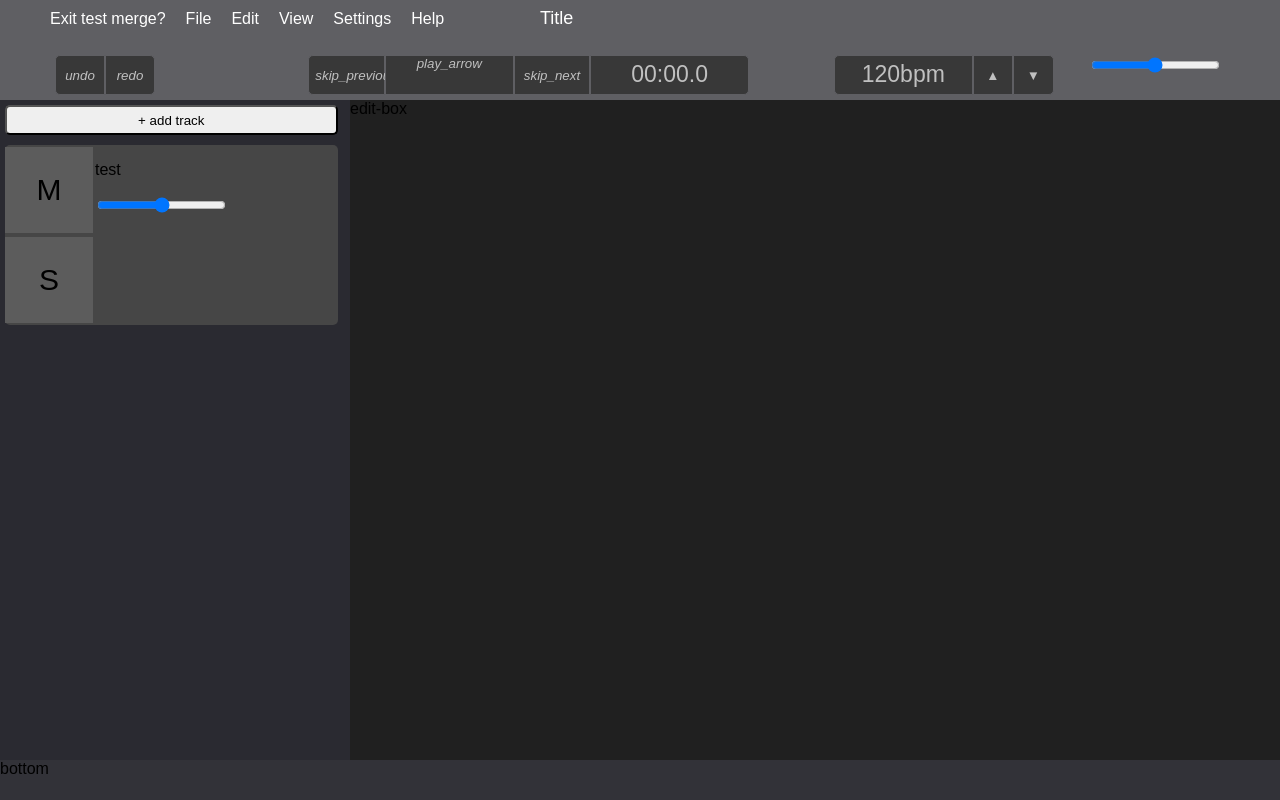
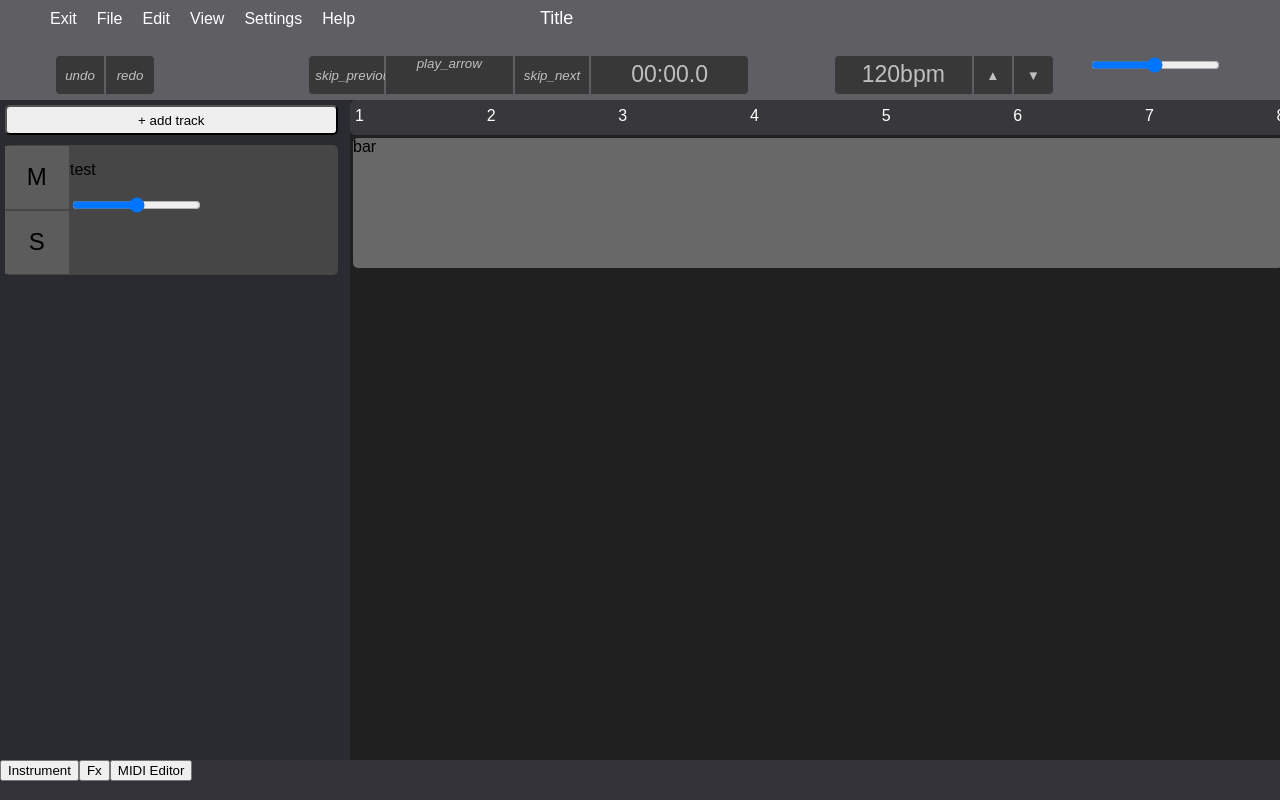
Before and after one commit to wusamzong/practice-git, a Vue app: page / in a window 1280 px wide. Both pictures are taken after a click on the button "+ add track". Built offline with nearby package versions, Linux system fonts and the light colour scheme; the HTML template or start-up script is replaced by a standard one.

Commit message:
將track的部分完成 以及Edit track的開啟視窗完成

```diff
--- a/src/App.vue
+++ b/src/App.vue
@@ -1,9 +1,9 @@
 <template>
   <div id="app">
-    <div class="layout">
+    <div class="layout" :class="[isEdit ? 'editTrack':'justTrack']">
       <div class="head-1">
         <ul>
-          <li>Exit test merge?</li>
+          <li>Exit</li>
           <li>File</li>
           <li>Edit</li>
           <li>View</li>
@@ -14,34 +14,53 @@
       </div>
 
       <div class="head-2">
-        <Head2 :BPM="BPM" :time="time"/>
+        <Head2 :BPM="BPM" :time="time" />
       </div>
 
-      <div class="side-box">
-        <button @click="track++" class="addButton">+ add track</button>
-        <Track v-for="num in trackIndex" :key="num"/>
+      <div class="track">
+
+        <div class="side-box">
+          <button @click="track++" class="addButton">+ add track</button>
+          <Track v-for="num in trackIndex" :key="num" />
+        </div>
+
+        <div class="track-box">
+          <div class="timeline">
+            <ul>
+              <li v-for="i in 16" :key="i">{{i}}</li>
+            </ul>
+          </div>
+          <TrackEdit v-for="num in trackIndex" :key="num" />
+        </div>
+
       </div>
 
-      <div class="edit-box">edit-box</div>
+      <div v-if="isEdit" class="Edit-box">Edit-box</div>
 
     </div>
 
-    <div class="bottom">bottom</div>
+    <div class="bottom">
+      <button @click="Ins=!Ins; edithandler()">Instrument</button>
+      <button @click="Fx=!Fx; edithandler()">Fx</button>
+      <button @click="MIDI=!MIDI; edithandler()">MIDI Editor</button>
+    </div>
   </div>
 </template>
 
 <script rel='stylesheet' href='https://cdnjs.cloudflare.com/ajax/libs/font-awesome/5.13.0/css/all.min.css'/>
 <script>
-import Track from '@/components/Track/index.vue'
-import Head2 from '@/components/Head2/index.vue'
+import Track from "@/components/Track/index.vue";
+import Head2 from "@/components/Head2/index.vue";
+import TrackEdit from "@/components/TrackEdit/index.vue";
 export default {
   name: "App",
-  components:{
+  components: {
     Track,
-    Head2
+    Head2,
+    TrackEdit
   },
-  computed:{
-    trackIndex(){
+  computed: {
+    trackIndex() {
       return this.track;
     }
   },
@@ -50,8 +69,17 @@ export default {
       hi: "hello",
       BPM: 120,
       time: "00:00.0",
-      track: 0
+      track: 0,
+      Ins: false,
+      Fx: false,
+      MIDI: false,
+      isEdit: false
     };
+  },
+  methods: {
+    edithandler() {
+      this.isEdit = !this.isEdit;
+    }
   }
 };
 </script>
@@ -69,13 +97,24 @@ body {
   height: 95vh;
   width: 100%;
   margin: 0 auto;
+}
+.justTrack {
   display: grid;
-  grid-template-columns: 350px auto;
   grid-template-rows: 50px 50px auto;
   grid-template-areas:
-    "head1 head1"
-    "head2 head2"
-    "sideBox editBox";
+    "head1"
+    "head2"
+    "track";
+  background: #666666;
+}
+.editTrack {
+  display: grid;
+  grid-template-rows: 50px 50px 300px auto;
+  grid-template-areas:
+    "head1"
+    "head2"
+    "track"
+    "editBox";
   background: #666666;
 }
 
@@ -104,24 +143,32 @@ body {
   color: white;
   text-align: center;
 }
-.head-2{
+.head-2 {
   grid-area: head2;
 }
-.leftRadius{
+.leftRadius {
   border-bottom-left-radius: 5px;
   border-top-left-radius: 5px;
-}.rightRadius{
+}
+.rightRadius {
   border-bottom-right-radius: 5px;
   border-top-right-radius: 5px;
 }
 
+.track{
+  grid-area: track;
+  display: grid;
+  grid-template-columns: 350px auto;
+  grid-template-areas: "sideBox trackBox";
+  overflow-y: auto;
+  overflow-x: hidden;
+}
 .side-box {
   grid-area: sideBox;
   background: #2a2a31;
-  overflow-y: auto;
-  overflow-x: hidden;
+
 }
-.addButton{
+.addButton {
   display: inline-block;
   margin: 5px;
   border-radius: 5px;
@@ -130,21 +177,51 @@ body {
 }
 ::-webkit-scrollbar {
   width: 5px;
+  height: 5px;
 }
 ::-webkit-scrollbar-track {
-      background-color: #858585;
+  background-color: #858585;
 } /* the new scrollbar will have a flat appearance with the set background color */
 
 ::-webkit-scrollbar-thumb {
-      background-color: rgba(255, 255, 255, 0.774);
+  background-color: rgba(255, 255, 255, 0.774);
 } /* this will style the thumb, ignoring the track */
 
 ::-webkit-scrollbar-corner {
-      background-color: black;
+  background-color: black;
+}
+.track-box {
+  grid-area: trackBox;
+  background: #202020;
+  overflow-x: auto;
+  overflow-y: hidden;
+}
+.timeline {
+  display: inline-block;
+  background: #38383a;
+  border-radius: 5px;
+  height: 35px;
+  width: 2000px;
+}
+.timeline ul {
+  display: flex;
+  flex-direction: row;
+  flex-wrap: nowrap;
+  justify-content: space-between;
+  align-items: center;
+  margin: 0px;
+  margin-top: 7px;
+  margin-left: 5px;
+  padding: 0px;
+}
+.timeline li {
+  width: 20px;
+  list-style-type: none;
+  color: white;
 }
 .edit-box {
   grid-area: editBox;
-  background: #202020;
+  background: #858585;
 }
 .bottom {
   height: 5vh;
--- a/src/components/Track/index.vue
+++ b/src/components/Track/index.vue
@@ -29,11 +29,11 @@ export default {
   margin: 5px;
   border-radius: 5px;
   width: 95%;
-  height: 180px;
+  height: 130px;
   background: #464646;
   display: grid;
-  grid-template-columns: 90px auto;
-  grid-template-rows: 90px 90px;
+  grid-template-columns: 65px auto;
+  grid-template-rows: 65px 65px;
   grid-template-areas:
     "leftButton rightMessenge"
     "leftButton rightMessenge";
@@ -50,7 +50,7 @@ export default {
   height: 48%;
   background: #5c5c5c;
   border: none;
-  font-size: 30px;
+  font-size: 24px;
 }
 .rightMessenge{
   grid-area: rightMessenge;
--- /dev/null
+++ b/src/components/TrackEdit/index.vue
@@ -0,0 +1,20 @@
+<template src="./template.html">
+
+</template>
+
+<script>
+export default {
+
+}
+</script>
+
+<style scoped>
+.trackEdit{
+  display: inline-block;
+  margin: 3px;
+  border-radius: 5px;
+  width: 100%;
+  height: 130px;
+  background: #686868;
+}
+</style>
--- /dev/null
+++ b/src/components/TrackEdit/template.html
@@ -0,0 +1,5 @@
+<div class="trackEdit">
+  <div>
+    bar
+  </div>
+</div>
```
